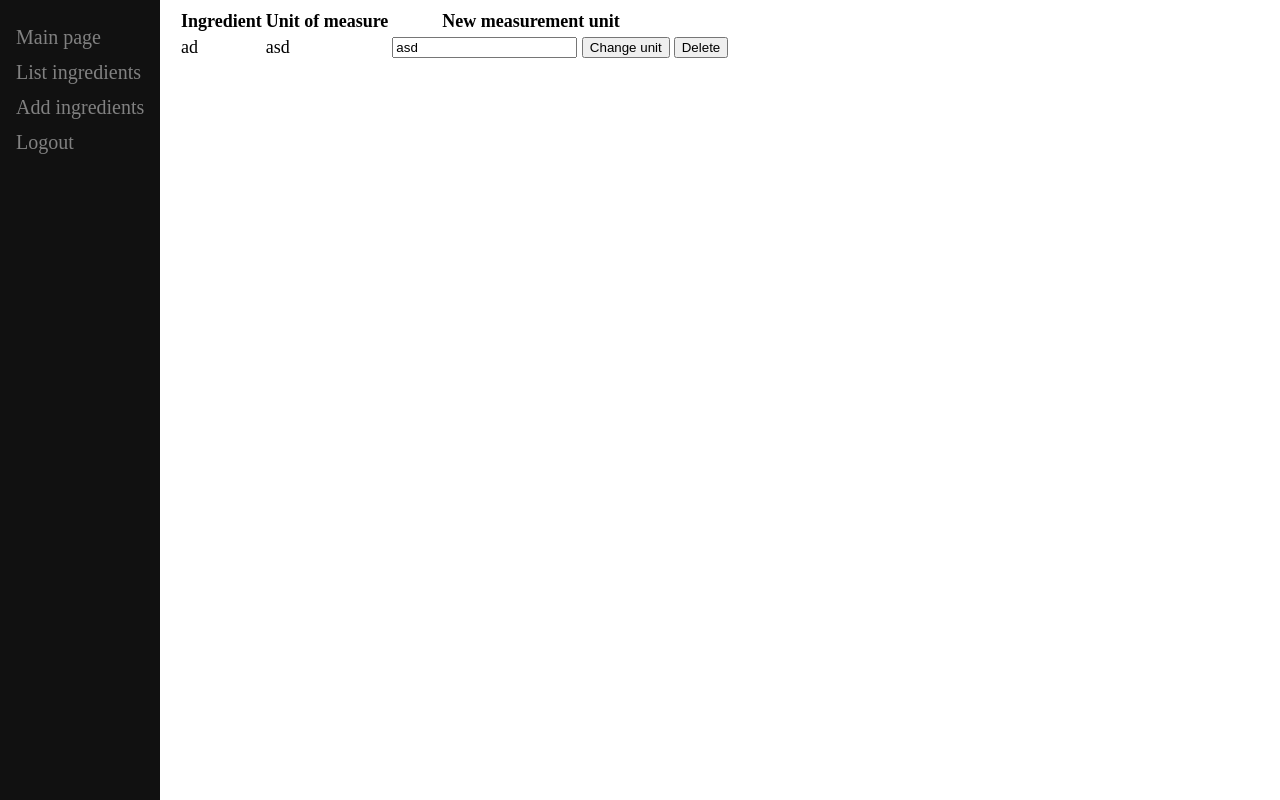
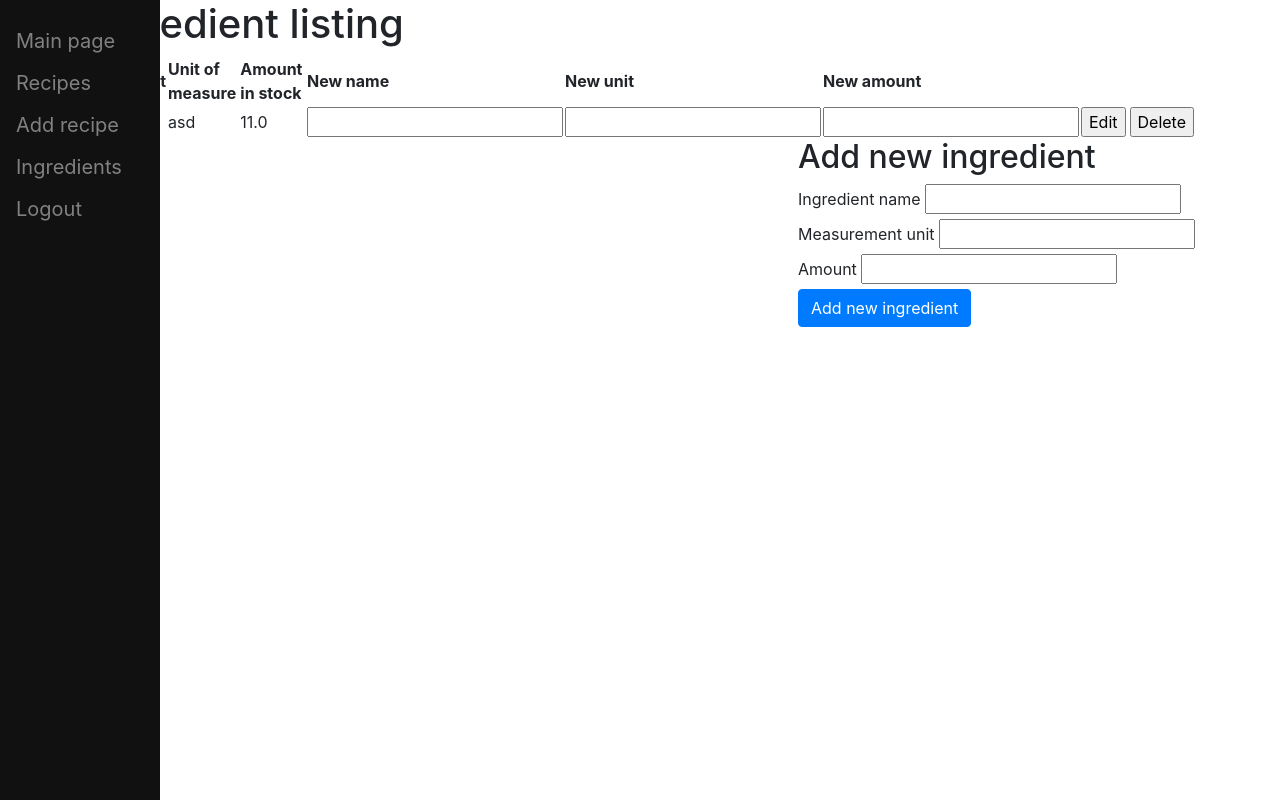
Before and after one commit to jjjjm/Tsoha-Logistics, a Flask app: page /ingredients/ in a window 1280 px wide. Run offline with Flask 2, Linux system fonts and the light colour scheme; a user stored in the database is signed in; data comes from the database, SQL or seed files in the repository; both versions use the stored data as it was after the commit; some libraries are stand-ins or nearby versions.

Commit message:
week 4 additions, added new tables and functionality between them, bootstrap etc

```diff
--- a/application/__init__.py
+++ b/application/__init__.py
@@ -31,6 +31,10 @@ from application.ingredients import views
 from application.auth import models
 from application.auth import views
 
+#Recipe
+from application.recipe import models
+from application.recipe import views
+
 # Login handling
 from application.auth.models import User
 from os import urandom
--- a/application/auth/forms.py
+++ b/application/auth/forms.py
@@ -13,7 +13,8 @@ class LoginForm(FlaskForm):
 class NewUserForm(FlaskForm):
     username = StringField("Username",
     validators=[DataRequired(), Length(min=2,max=144)])
-    password = PasswordField("Password", [Length(min=6,max=144) , equal_to("passwordRepeat", message="Please match the passwords")])
+    password = PasswordField("Password", [Length(min=6,max=144, message="Password needs to be atleast 6 characters long") ,
+                                         equal_to("passwordRepeat", message="Please match the passwords")])
     passwordRepeat = PasswordField("Repeat password", validators=[])
 
 
--- /dev/null
+++ b/application/ingredients/forms.py
@@ -0,0 +1,23 @@
+from flask_wtf import FlaskForm
+from wtforms import StringField,IntegerField,FloatField
+from wtforms.widgets.html5 import NumberInput
+from wtforms.validators import (DataRequired,Length,NumberRange)
+
+class IngredientForm(FlaskForm):
+    name = StringField("Ingredient name",validators=[Length(max=144),DataRequired("Name is needed")])
+    measurement_unit = StringField("Measurement unit",validators=[Length(max=144),DataRequired("Unit of measure is needed")])
+    amount = FloatField("Amount", widget=NumberInput(step=0.001),
+                                  validators=[DataRequired("Amount needed"), NumberRange(min=0,message="Amount needs to be atleast 0")])
+
+    class Meta:
+        csrf = False
+
+class IngredientEditForm(FlaskForm):
+    id = IntegerField("id")
+    name = StringField("Ingredient name", validators=[Length(max=144),DataRequired("Name is needed")])
+    measurement_unit = StringField("Measurement unit", validators=[Length(max=144),DataRequired("Unit of measure is needed")])
+    amount = FloatField("Amount", widget=NumberInput(),
+                                  validators=[DataRequired("Amount needed"), NumberRange(min=0,message="Amount needs to be atleast 0")])
+
+    class Meta:
+        csrf = False
--- a/application/ingredients/models.py
+++ b/application/ingredients/models.py
@@ -1,10 +1,35 @@
 from application import db
+from sqlalchemy.sql import text
 
 class Ingredient(db.Model):
     id = db.Column(db.Integer, primary_key=True)
     name = db.Column(db.String(144), nullable=False)
-    measurement_unit = db.Column(db.String(144), nullable = True)
+    measurement_unit = db.Column(db.String(144), nullable=True)
 
     def __init__(self, name, measurement_unit):
         self.name = name
         self.measurement_unit = measurement_unit
+
+    @staticmethod
+    def find_by_user(user_id):
+        query = text("SELECT Ingredient.id, Ingredient.name, Ingredient.measurement_unit, Ingredient_User.amount "
+                     "FROM Ingredient "
+                     "INNER JOIN Ingredient_User "
+                     "ON Ingredient.id = Ingredient_User.ingredient_id "
+                     "AND Ingredient_user.user_id = 5")
+
+        rsp = []
+        for row in db.engine.execute(query):
+            ing = ({"id":row[0],"name":row[1], "measurement_unit":row[2], "amount":row[3]})
+            rsp.append(ing)
+        return rsp
+
+class IngredientUser(db.Model):
+    ingredient_id = db.Column(db.Integer, db.ForeignKey('ingredient.id'), primary_key=True)
+    user_id = db.Column(db.Integer, db.ForeignKey('users.id'), primary_key=True)
+    amount = db.Column(db.Float, nullable=False)
+
+    def __init__(self, ingredient_id, user_id, amount):
+        self.ingredient_id = ingredient_id
+        self.user_id = user_id
+        self.amount = amount
--- a/application/ingredients/views.py
+++ b/application/ingredients/views.py
@@ -1,39 +1,60 @@
 from flask import render_template, request, url_for, redirect
-from flask_login import login_required
+from flask_login import login_required, current_user
 from application import app, db
-from application.ingredients.models import Ingredient
+from application.ingredients.models import Ingredient, IngredientUser
+from application.ingredients.forms import IngredientForm,IngredientEditForm
 
 
+#The builder for the general ingredient listing site, has forms for both adding and editing the old ones
 @app.route("/ingredients/", methods=["GET"])
 @login_required
 def ingredient_index():
-    return render_template("ingredients/list.html", ingredients=Ingredient.query.all())
+    return render_template("ingredients/list.html",
+                            new_form = IngredientForm(),
+                            edit_form = IngredientEditForm(),
+                            ingredients = Ingredient.find_by_user(current_user.id))
 
-
-@app.route("/ingredients/new/")
+# POST handler for new additions to db
+@app.route("/ingredients/new/", methods=["POST"])
 @login_required
 def ingredient_form():
-    return render_template("ingredients/new.html")
-
-
-@app.route("/ingredients/", methods=["POST"])
-@login_required
-def ingredient_new():
-    new_ingredient = Ingredient(
-        request.form.get("name"), request.form.get("unit"))
-    db.session().add(new_ingredient)
-    db.session().commit()
+    new_form = IngredientForm(request.form)
+    if not new_form.validate:
+        return render_template("ingredients/list.html",
+                            new_form = IngredientForm(),
+                            edit_form = IngredientEditForm(),
+                            ingredients = Ingredient.find_by_user(current_user.id),
+                            new_error = new_form.errors.items())
+    new_ingredient = Ingredient(request.form.get("name"), request.form.get("measurement_unit"))
+    #add ingredient to foreing table
+    db.session.add(new_ingredient)
+    db.session.commit()
+    new_ingredient_user = IngredientUser(new_ingredient.id,current_user.id,request.form.get("amount"))
+    db.session.add(new_ingredient_user)
+    db.session.commit()
     return redirect(url_for("ingredient_index"))
 
-
+# POST handler for edits and deletes
 @app.route("/ingredients/<id>", methods=["POST"])
 @login_required
 def ingredient_update(id):
     updated_ingredient = Ingredient.query.get(id)
-    if request.form.__contains__("delete"):
+    updated_amount = IngredientUser.query.get((id,current_user.id))
+    query_type = request.args.get("type")
+    if query_type == "delete":
         db.session.delete(updated_ingredient)
+        db.session.delete()
     else:
-        updated_ingredient.measurement_unit = request.form.get("new_measurement")
-    db.session().commit()
-
+        update_form = IngredientEditForm(request.form)
+        #Return site with errors if form validation check doesnt work
+        if not update_form.validate:
+            return render_template("ingredients/list.html",
+                                new_form = IngredientForm(),
+                                edit_form = IngredientEditForm(),
+                                ingredients = Ingredient.find_by_user(current_user.id),
+                                new_error = update_form.errors.items())
+        updated_amount.amount = request.form.get("amount")
+        updated_ingredient.name = request.form.get("name")
+        updated_ingredient.measurement_unit = request.form.get("measurement_unit")
+        db.session().commit()
     return redirect(url_for("ingredient_index"))
--- a/application/templates/ingredients/list.html
+++ b/application/templates/ingredients/list.html
@@ -1,28 +1,63 @@
 {% extends "layout.html" %}
 
 {% block body %}
+<div style=float:left>
+    <div>
+        <h1>Ingredient listing</h1>
         <table>
             <tr>
                 <th>Ingredient</th>
                 <th>Unit of measure</th>
-        <th>New measurement unit</th>
+                <th>Amount in stock</th>
+                <th>New name</th>
+                <th>New unit</th>
+                <th>New amount</th>
             </tr>
             {% for ing in ingredients %}
             <tr>
                 <td>{{ ing.name }}</td>
                 <td>{{ ing.measurement_unit}}</td>
+                <td>{{ ing.amount }}</td>
+                <form method="POST" action="{{ url_for('ingredient_update', id=ing.id, type='edit' )}}">
+                    <td>{{ edit_form.name }}</td>
+                    <td>{{ edit_form.measurement_unit }}</td>
+                    <td>{{ edit_form.amount }}</td>
+                    <td colspan="2"><input type="submit" value="Edit" />
+                </form>
                 <td>
-            <form method="POST" action="{{ url_for('ingredient_update', id=ing.id) }}">
-                <input type="text" name="new_measurement" value = "{{ ing.measurement_unit}}"/>
-                <input type="Submit" value="Change unit" />
-            </form>
-        </td>
-        <td>
-            <form method="POST" action="{{ url_for('ingredient_update', id=ing.id) }}">
-                <input type="Submit" value="Delete" name="delete" />
+                    <form method="POST" action="{{ url_for('ingredient_update', id=ing.id, type='delete' )}}">
+                <td colspan="2"><input type="submit" value="Delete" />
                     </form>
                 </td>
             </tr>
             {% endfor %}
         </table>
+    </div>
+</div>
+<div style=float:right>
+    <h2>Add new ingredient</h2>
+    <div class="row">
+        <form method="POST" action="{{ url_for('ingredient_form') }}">
+            <div class="col-sm">
+                <div class="form_group">
+                    {{ new_form.name.label }}
+                    {{ new_form.name }}
+                </div>
+            </div>
+            <div class="col-sm">
+                <div class="form_group">
+                    {{ new_form.measurement_unit.label }}
+                    {{ new_form.measurement_unit }}
+                </div>
+            </div>
+            <div class="col-sm">
+                <div class="form_group">
+                    {{ new_form.amount.label }}
+                    {{ new_form.amount }}
+                </div>
+            </div>
+    </div>
+    <button type="submit" class="btn btn-primary">Add new ingredient</button>
+    </form>
+</div>
 {% endblock %}
--- a/application/templates/layout.html
+++ b/application/templates/layout.html
@@ -1,31 +1,40 @@
 <!DOCTYPE html>
 <html>
+<script src="https://code.jquery.com/jquery-3.2.1.slim.min.js"
+  integrity="sha384-KJ3o2DKtIkvYIK3UENzmM7KCkRr/rE9/Qpg6aAZGJwFDMVNA/GpGFF93hXpG5KkN" crossorigin="anonymous"></script>
+<script src="https://cdnjs.cloudflare.com/ajax/libs/popper.js/1.12.9/umd/popper.min.js"
+  integrity="sha384-ApNbgh9B+Y1QKtv3Rn7W3mgPxhU9K/ScQsAP7hUibX39j7fakFPskvXusvfa0b4Q" crossorigin="anonymous"></script>
+<script src="https://maxcdn.bootstrapcdn.com/bootstrap/4.0.0/js/bootstrap.min.js"
+  integrity="sha384-JZR6Spejh4U02d8jOt6vLEHfe/JQGiRRSQQxSfFWpi1MquVdAyjUar5+76PVCmYl" crossorigin="anonymous"></script>
 
 <head>
   <meta charset="utf-8" name="viewport" content="width=device-width, initial-scale=1">
   <title>Formulas for human consumption</title>
   <link rel="stylesheet" href="{{ url_for('static', filename='css/style.css') }}">
+  <link rel="stylesheet" href="https://maxcdn.bootstrapcdn.com/bootstrap/4.0.0/css/bootstrap.min.css"
+    integrity="sha384-Gn5384xqQ1aoWXA+058RXPxPg6fy4IWvTNh0E263XmFcJlSAwiGgFAW/dAiS6JXm" crossorigin="anonymous">
 </head>
 
 <body>
   <div class="sidenav">
-      <a href="{{ url_for('index')}}">Main page</a>
+    <a href="{{ url_for('index')}}">Main page</a>
+    <a href="{{ url_for('recipe_index')}}">Recipes</a>
     {% if current_user.is_authenticated %}
-    <a href="{{ url_for('ingredient_index') }}">List ingredients</a>
-    <a href="{{ url_for('ingredient_form') }}">Add ingredients</a>
+    <a href="{{ url_for('recipe_new')}}">Add recipe</a>
+    <a href="{{ url_for('ingredient_index') }}">Ingredients</a>
     <a href="{{ url_for('auth_logout')}}">Logout</a>
     {% else %}
     <a href="{{ url_for('auth_login') }}">Login</a>
     <a href="{{ url_for('auth_new') }}">Create new account</a>
     {% endif %}
   </div>
-  <div class = "main">
+  <main role="main" class="container">
     {% block body %}
     <p>
       Site specific content
     </p>
     {% endblock %}
-  </div>
+  </main>
 </body>
 
 </html>
```
Also changed, not shown: application/recipe/forms.py (added, +18 -0 lines), application/recipe/models.py (added, +21 -0 lines), application/recipe/views.py (added, +33 -0 lines), application/templates/ingredients/new.html (deleted, +0 -9 lines), application/templates/recipe/list.html (added, +25 -0 lines), application/templates/recipe/new_recipe.html (added, +21 -0 lines), documentation/how_to_use.md (+2 -0 lines), application/recipe.db. Lines whose indentation alone changed are shown as unchanged.
